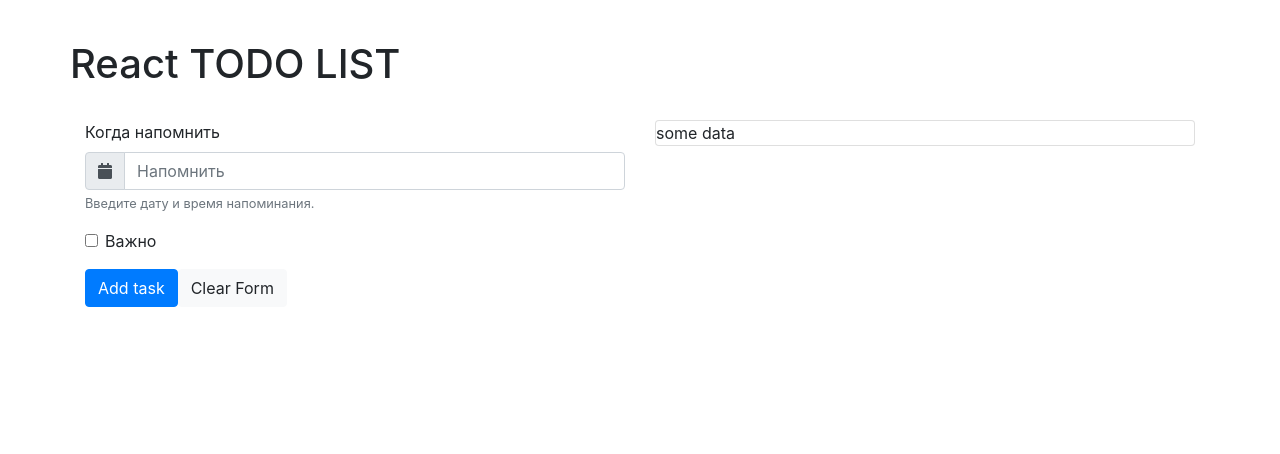
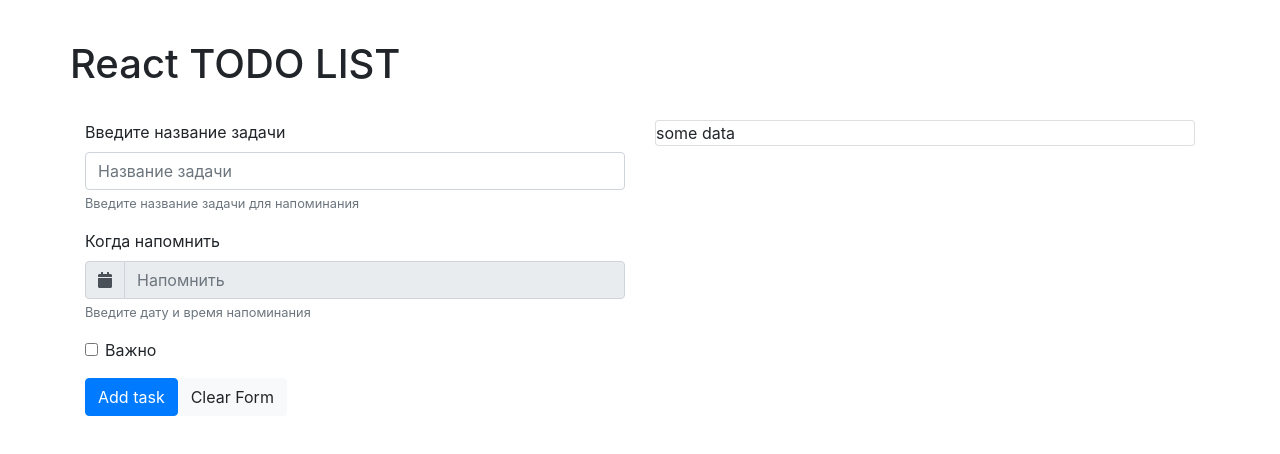
Before and after one commit to cargando/react_todo, a React (Create React App) app: page / in a window 1280 px wide. Shown: the top 454 px of the page. Built offline with nearby package versions, Linux system fonts and the light colour scheme.

Commit message:
date component update

```diff
--- a/src/App.js
+++ b/src/App.js
@@ -1,4 +1,5 @@
 import React, { Component } from 'react';
+import TaskNameInput from './components/form/task_name_input';
 
 class App extends Component {
 	constructor(props, context) {
@@ -25,11 +26,12 @@ class App extends Component {
 		this.setState(stateCopy);
 */
 	};
+	calendarClick = (e) => {
+		console.log(e);
+		return null;
+	};
 
   render() {
-  	const classForApp = 'ddd';
-  	const inputName = 'taskName';
-
     return (
 	    <React.Fragment>
 		    <div className='container' style={ { marginTop: '40px' } }>
@@ -40,33 +42,24 @@ class App extends Component {
 			    <div className='row'>
 				    <div className='col-md-6'>
 					    <form id='form1' action=''>
-
-
-
-						    <div className='form-group'>
-							    <label htmlFor='reminderData'>Когда напомнить</label>
-							    <div className='input-group'>
-								    <div onClick={ null } className='input-group-prepend'>
-								      <span
-									      style={ {cursor: 'pointer !important' } }
-									      className='input-group-text'
-									      id='calendarOpener'
-								      >
-									      <i className='fa fa-calendar'></i>
-								      </span>
-								    </div>
-								    <input
-									    type='text'
-									    className='form-control'
-									    id='reminderData'
-									    aria-describedby='reminderDataHelp'
-									    placeholder='Напомнить'
-								    />
-							    </div>
-							    <small id='reminderDataHelp' className='form-text text-muted'>Введите дату и время напоминания.
-							    </small>
-						    </div>
-
+								<TaskNameInput
+									value={ this.state.data.taskName }
+							    name='taskName'
+							    placeholder='Название задачи'
+							    onChange={ this.handleChange }
+							    label='Введите название задачи'
+							    errHint='Введите название задачи для напоминания'
+								/>
+						    <TaskNameInput
+							    value={ this.state.data.remindDt }
+							    name='remindDt'
+							    placeholder='Напомнить'
+							    onChange={ null }
+							    label='Когда напомнить'
+							    errHint='Введите дату и время напоминания'
+							    calendarClick={ this.calendarClick }
+							    readOnly
+						    />
 						    <div className='form-group form-check'>
 							    <input
 								    type='checkbox'
--- /dev/null
+++ b/src/components/form/calendar_btn.jsx
@@ -0,0 +1,23 @@
+import React, { PureComponent } from 'react';
+import PropTypes from 'prop-types';
+
+const CalendarBtn = (props) => {
+
+	return (
+		<div onClick={ props.onclick } className='input-group-prepend'>
+      <span
+	      style={ {cursor: 'pointer !important' } }
+	      className='input-group-text'
+      >
+	      <i className='fa fa-calendar' />
+      </span>
+		</div>
+	);
+};
+
+export default React.memo(CalendarBtn);
+
+CalendarBtn.propTypes = {
+	onclick: PropTypes.func, // обработчик события
+
+};
--- a/src/components/form/task_name_input.jsx
+++ b/src/components/form/task_name_input.jsx
@@ -1,38 +1,54 @@
 import React, { PureComponent } from 'react';
 import PropTypes from 'prop-types';
-import TextInput from './components/form/input';
+import TextInput from './input';
+import CalendarBtn from './calendar_btn';
 
 // export default class TaskNameInput extends PureComponent {  } // STATEFULL / CLASS Component
 
 /* export const TaskNameInput  = React.memo((props) => { // STATELESS / Functioonal COMPONENT
 }); */
 
-export const TaskNameInput  = (props) => {
+ const TaskNameInput  = (props) => {
 	const {
 		value,
 		name,
 		type,
 		className,
 		placeholder,
-		ariaDescribedBy = 'taskDataHelp',
 		onChange,
 		readOnly,
+		label,
+		errHint,
+		calendarClick,
 	} = props;
+
+	const hintTag = errHint && (<small id={ `${ name }Help` } className='form-text text-muted'>{ errHint }</small>);
+	// const labelTag = label !== null ? (<label htmlFor='taskData'>{ label }</label>) : null;
+	const handleCalendar = (typeof calendarClick === 'function') && calendarClick;
 
 	return (
 		<div className='form-group'>
-			<label htmlFor='taskData'>Название напоминания</label>
+			{
+				label && (<label htmlFor={ name }>{ label }</label>)
+			}
+			<div className='input-group'>
+				{
+					handleCalendar && (<CalendarBtn onclick={ handleCalendar } />)
+				}
 				<TextInput
 					name={ name }
 					type={ type }
 					className={ className }
-				ariaDescribedby={ ariaDescribedBy }
+					ariaDescribedby={ `${ name }Help` }
 					placeholder={ placeholder }
 					value={ value }
 					onChange={ onChange }
 					readOnly={ readOnly }
 				/>
-			<small id='taskDataHelp' className='form-text text-muted'>Введите название занятия на завтра.</small>
+			</div>
+			{
+				hintTag
+			}
 		</div>);
 };
 
@@ -44,8 +60,9 @@ TaskNameInput.propTypes =  {
 	type: PropTypes.string, // тип инпута (ввод текста, пароля, мыла и пр)
 	className: PropTypes.string, // классы для стилизации компонента
 	placeholder: PropTypes.string, // плейсхолдер (подсказка)
-	ariaDescribedBy: PropTypes.string, // значение для подсказки внизу инпута
 	onChange: PropTypes.func, // функция обработчик события изменения содержимого инпута
 	readOnly: PropTypes.bool, //
-	lable:
+	label: PropTypes.string, // текст для тега label
+	errHint: PropTypes.string, // текст для подсказки под инпутом
+	calendarClick: PropTypes.func, // обработчик события клик по календарю
 };
```
Lines whose indentation alone changed are shown as unchanged.
